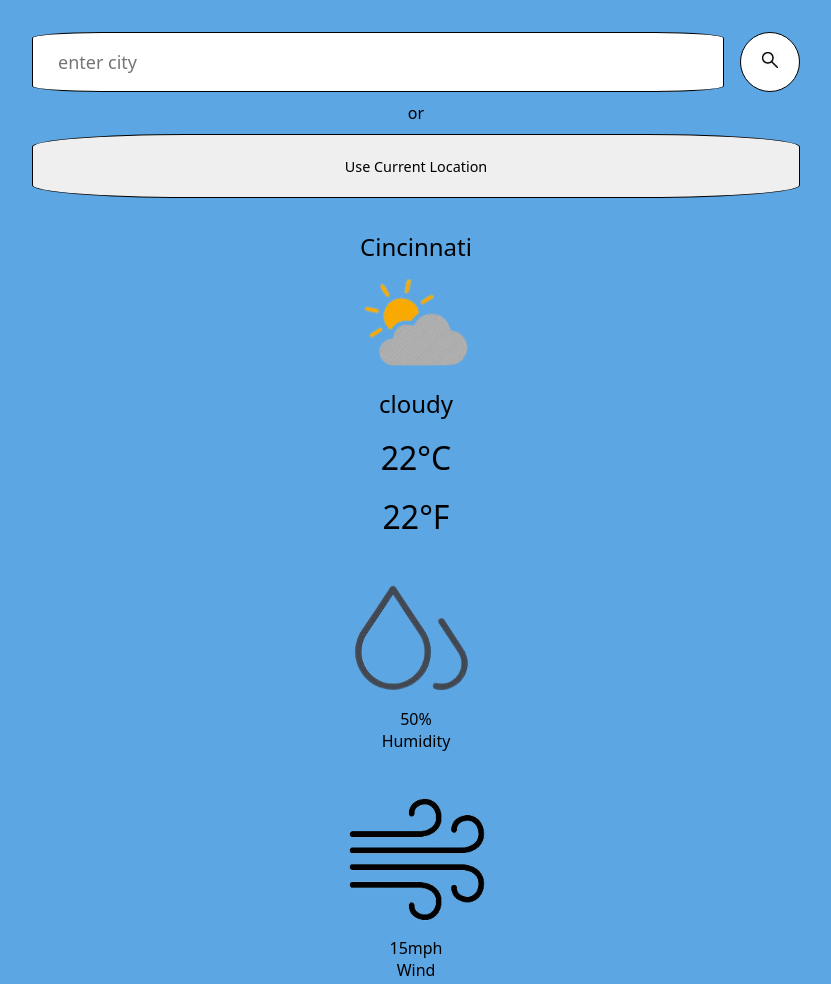
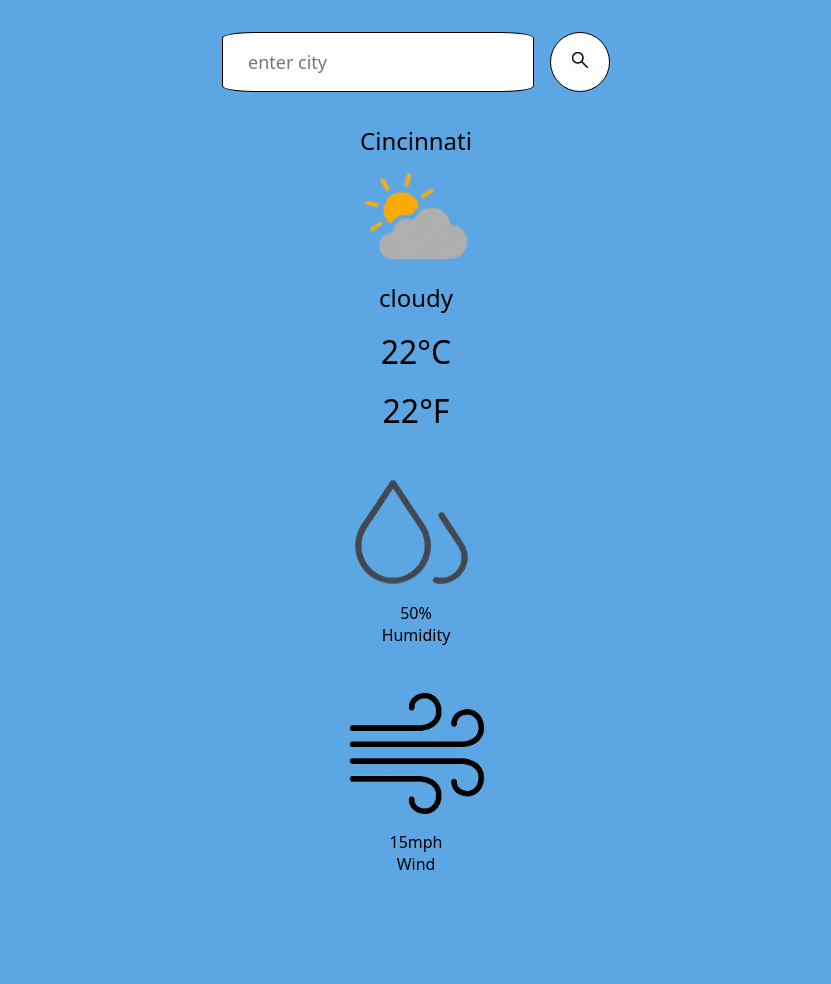
Before and after one commit to JulieB16/Weather-App, a plain HTML site: page index.html in a window 1280 px wide. Shown: the whole page, without its empty margins (224-1055 px from the left). After the commit the page ends 907 px from the top, so only its background shows below. Drawn offline with Linux system fonts and the light colour scheme; no server answers.

Commit message:
removed currentLoc

```diff
--- a/index.html
+++ b/index.html
@@ -17,10 +17,6 @@
         <div class="search">
             <input type="text" id="cityInput" placeholder="enter city">
             <button><img src="/Images/searchIcon.jfif" loading="lazy" id="searchBtn"></button>
-        </div>
-        <div id="currentLoc">
-            <p>or</p>
-            <button>Use Current Location</button>
         </div>
         <div class="weather">
             <h2 class="city">Cincinnati</h2>
--- a/style.css
+++ b/style.css
@@ -56,18 +56,6 @@ body{
     border-color: blue;
 }
 
-#currentLoc p{
-    margin: 10px;
-}
-
-#currentLoc button{
-    width: 60vw;
-    height: 8vh;
-    border: 1px solid black;
-    border-radius: 20%;
-    font-size: 90%;
-}
-
 .city{
     margin-top: 2rem;
 }
```
